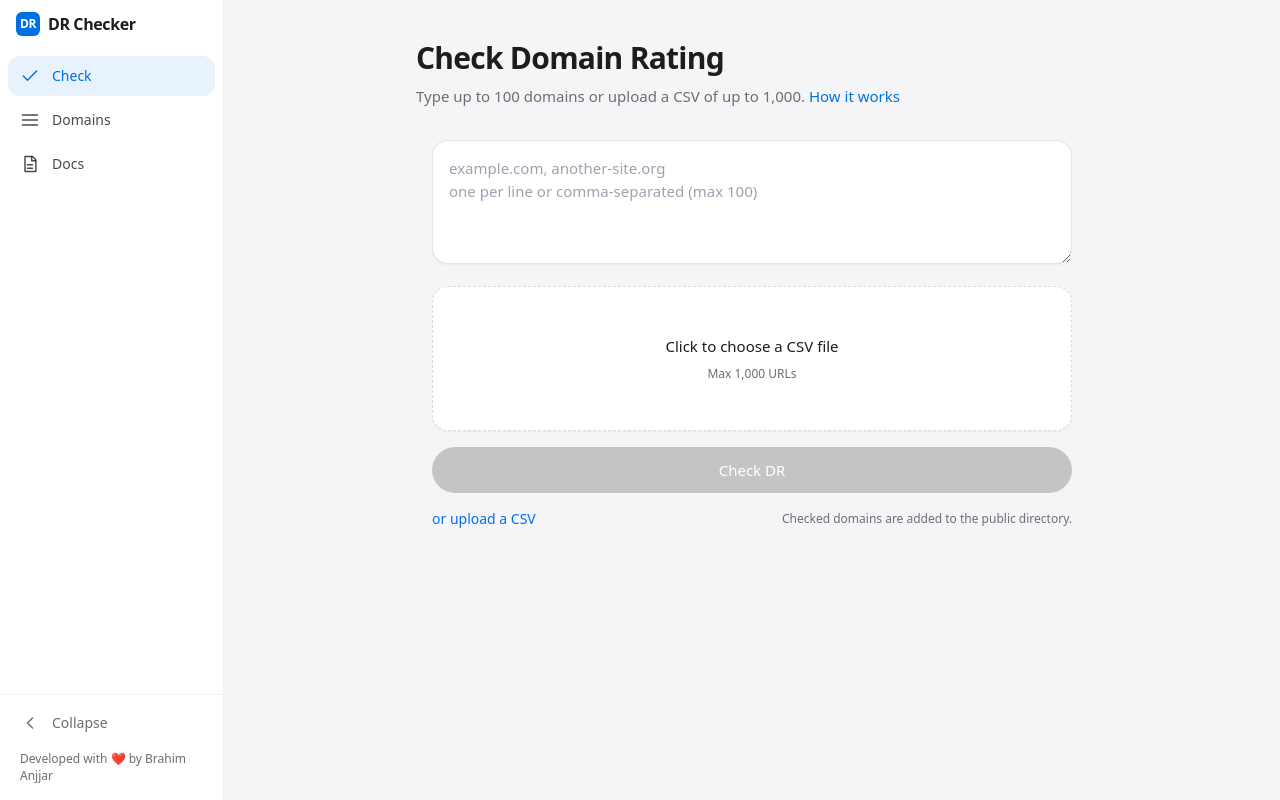
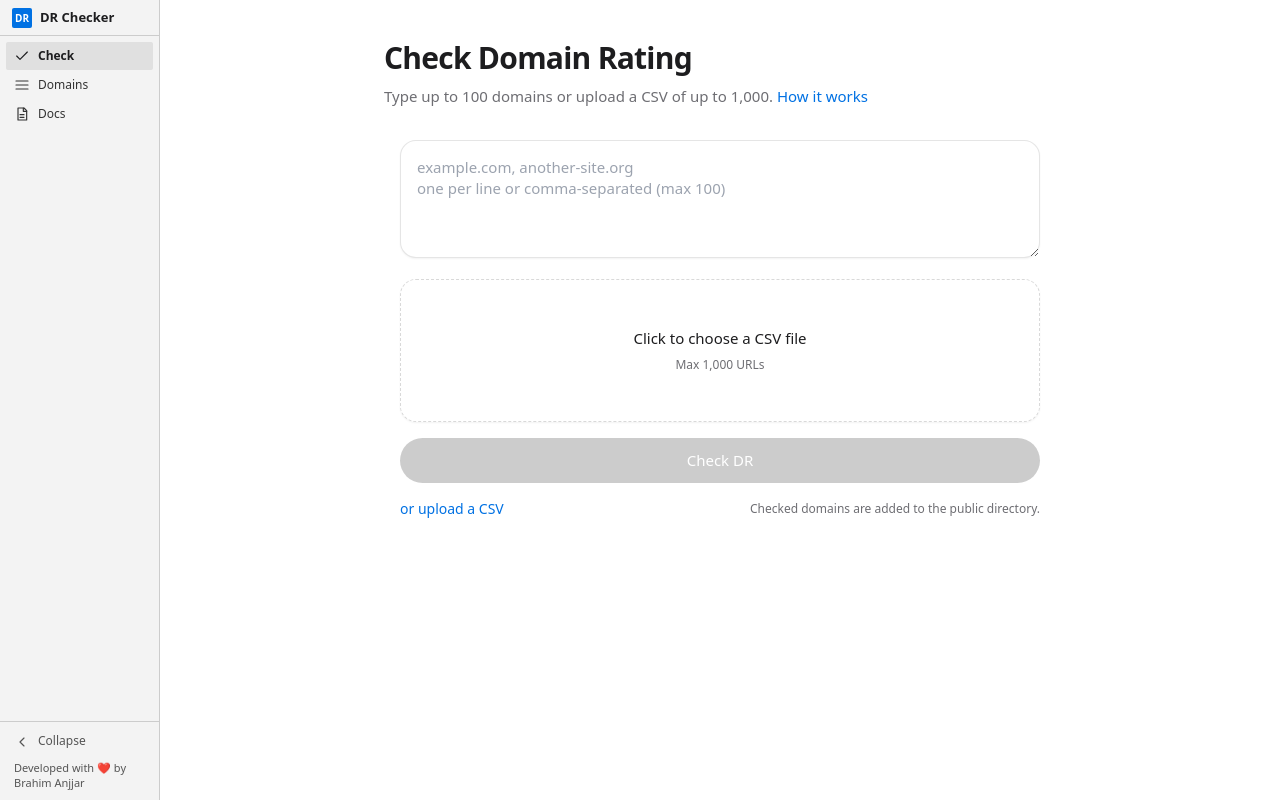
Before and after one commit to braanj/dr-checker, a Nuxt app: page / in a window 1280 px wide. Built offline with nearby package versions, Linux system fonts and the light colour scheme.

Commit message:
style: dense base type, shared table/button/input classes, grey sidebar
Co-Authored-By: Claude Opus 5.5 <noreply@anthropic.com>

```diff
--- a/app.vue
+++ b/app.vue
@@ -1,5 +1,5 @@
 <template>
-  <div class="min-h-screen bg-[#f5f5f7] text-[#1d1d1f] antialiased">
+  <div class="min-h-screen">
     <NuxtLayout>
       <NuxtPage />
     </NuxtLayout>
--- /dev/null
+++ b/assets/css/tailwind.css
@@ -0,0 +1,42 @@
+@tailwind base;
+@tailwind components;
+@tailwind utilities;
+
+@layer base {
+  body {
+    @apply bg-white text-[12px] leading-[1.4] text-[#1d1d1f] antialiased;
+  }
+}
+
+@layer components {
+  .data-table {
+    @apply w-full border-collapse text-left;
+  }
+  .data-table th {
+    @apply border border-[#ccc] bg-[#e9e9e9] px-1.5 py-[3px] text-[11px] font-medium text-[#333];
+  }
+  .data-table td {
+    @apply border border-[#e3e3e3] px-1.5 py-[2px];
+  }
+  .data-table tbody tr:nth-child(even) td {
+    @apply bg-[#f8f8f8];
+  }
+  .data-table tbody tr:hover td {
+    @apply bg-[#eef3fb];
+  }
+
+  .panel-label {
+    @apply text-[10px] font-semibold uppercase tracking-wide text-[#555];
+  }
+
+  .btn-sm {
+    @apply inline-flex items-center justify-center gap-1 whitespace-nowrap rounded-sm border border-[#bbb] bg-white px-2.5 py-[3px] text-[12px] font-medium text-[#1d1d1f] hover:bg-[#f0f0f0] focus-visible:outline-none focus-visible:ring-2 focus-visible:ring-accent disabled:cursor-not-allowed disabled:opacity-50;
+  }
+  .btn-primary {
+    @apply border-accent bg-accent text-white hover:bg-accent-hover;
+  }
+
+  .input-sm {
+    @apply rounded-sm border border-[#bbb] bg-white px-1.5 py-[3px] text-[12px] text-[#1d1d1f] placeholder:text-[#767676] focus-visible:outline-none focus-visible:ring-2 focus-visible:ring-accent;
+  }
+}
--- a/components/AppSidebar.vue
+++ b/components/AppSidebar.vue
@@ -1,14 +1,14 @@
 <template>
   <aside
-    class="flex h-full flex-col border-r border-black/5 bg-white"
-    :class="drawer ? 'w-64' : 'w-56 [html[data-sidebar=collapsed]_&]:w-16'"
+    class="flex h-full flex-col border-r border-[#ccc] bg-[#f3f3f3]"
+    :class="drawer ? 'w-56' : 'w-40 [html[data-sidebar=collapsed]_&]:w-11'"
   >
-    <NuxtLink to="/" aria-current="false" aria-label="DR Checker" class="focus-visible:outline-none focus-visible:ring-2 focus-visible:ring-accent flex h-12 shrink-0 items-center gap-2 px-4 font-semibold tracking-tight">
-      <span class="flex h-6 w-6 shrink-0 items-center justify-center rounded-md bg-accent text-xs text-white">DR</span>
+    <NuxtLink to="/" aria-current="false" aria-label="DR Checker" class="focus-visible:outline-none focus-visible:ring-2 focus-visible:ring-accent flex h-9 shrink-0 items-center gap-2 border-b border-[#ccc] px-3 text-[13px] font-semibold">
+      <span class="flex h-5 w-5 shrink-0 items-center justify-center rounded-sm bg-accent text-[10px] text-white">DR</span>
       <span :class="labelClass">DR Checker</span>
     </NuxtLink>
 
-    <nav aria-label="Main" class="flex-1 space-y-1 px-2 py-2">
+    <nav aria-label="Main" class="flex-1 space-y-px px-1.5 py-1.5">
       <NuxtLink
         v-for="item in items"
         :key="item.to"
@@ -16,33 +16,33 @@
         :title="item.label"
         :aria-label="item.label"
         :aria-current="active === item.section ? 'page' : undefined"
-        class="focus-visible:outline-none focus-visible:ring-2 focus-visible:ring-accent flex h-10 items-center gap-3 rounded-xl px-3 text-sm transition-colors"
-        :class="active === item.section ? 'bg-accent-light font-medium text-accent' : 'text-[#1d1d1f]/80 hover:bg-black/5'"
+        class="focus-visible:outline-none focus-visible:ring-2 focus-visible:ring-accent flex h-7 items-center gap-2 rounded-sm px-2 text-[12px]"
+        :class="active === item.section ? 'bg-[#e0e0e0] font-semibold text-[#1d1d1f]' : 'text-[#333] hover:bg-[#e6e6e6]'"
       >
-        <svg class="h-5 w-5 shrink-0" viewBox="0 0 24 24" fill="none" stroke="currentColor" stroke-width="1.75" stroke-linecap="round" stroke-linejoin="round" aria-hidden="true">
+        <svg class="h-4 w-4 shrink-0" viewBox="0 0 24 24" fill="none" stroke="currentColor" stroke-width="1.75" stroke-linecap="round" stroke-linejoin="round" aria-hidden="true">
           <path v-for="d in item.icon" :key="d" :d="d" />
         </svg>
         <span :class="labelClass">{{ item.label }}</span>
       </NuxtLink>
     </nav>
 
-    <div class="shrink-0 border-t border-black/5 p-2">
+    <div class="shrink-0 border-t border-[#ccc] p-1.5">
       <button
         v-if="!drawer"
         type="button"
-        class="focus-visible:outline-none focus-visible:ring-2 focus-visible:ring-accent flex h-10 w-full items-center gap-3 rounded-xl px-3 text-sm text-[#6e6e73] transition-colors hover:bg-black/5"
+        class="focus-visible:outline-none focus-visible:ring-2 focus-visible:ring-accent flex h-7 w-full items-center gap-2 rounded-sm px-2 text-[12px] text-[#555] hover:bg-[#e6e6e6]"
         :aria-label="collapsed ? 'Expand sidebar' : 'Collapse sidebar'"
         :title="collapsed ? 'Expand sidebar' : 'Collapse sidebar'"
         @click="toggle"
       >
-        <svg class="h-5 w-5 shrink-0 [html[data-sidebar=collapsed]_&]:rotate-180" viewBox="0 0 24 24" fill="none" stroke="currentColor" stroke-width="1.75" stroke-linecap="round" stroke-linejoin="round" aria-hidden="true">
+        <svg class="h-4 w-4 shrink-0 [html[data-sidebar=collapsed]_&]:rotate-180" viewBox="0 0 24 24" fill="none" stroke="currentColor" stroke-width="1.75" stroke-linecap="round" stroke-linejoin="round" aria-hidden="true">
           <path d="m15 6-6 6 6 6" />
         </svg>
         <span :class="labelClass">Collapse</span>
       </button>
       <a
         href="https://github.com/braanj"
-        class="focus-visible:outline-none focus-visible:ring-2 focus-visible:ring-accent block rounded-md px-3 py-2 text-xs leading-snug text-[#6e6e73] transition-colors hover:text-accent"
+        class="focus-visible:outline-none focus-visible:ring-2 focus-visible:ring-accent block rounded-sm px-2 py-1 text-[11px] leading-snug text-[#555] hover:text-[#1d1d1f] hover:underline"
         :class="drawer ? '' : '[html[data-sidebar=collapsed]_&]:hidden'"
       >
         Developed with ❤️ by Brahim Anjjar
--- a/layouts/default.vue
+++ b/layouts/default.vue
@@ -1,7 +1,7 @@
 <template>
   <div class="md:flex">
     <a href="#main"
-      class="sr-only focus:not-sr-only focus:fixed focus:left-4 focus:top-4 focus:z-50 focus:rounded-full focus:bg-white focus:px-4 focus:py-2 focus:text-sm focus:font-medium focus:text-accent focus:shadow-sm focus:outline-none focus:ring-2 focus:ring-accent">
+      class="sr-only focus:not-sr-only focus:fixed focus:left-4 focus:top-4 focus:z-50 focus:rounded-sm focus:bg-white focus:px-3 focus:py-1 focus:text-xs focus:font-medium focus:text-accent focus:shadow-sm focus:outline-none focus:ring-2 focus:ring-accent">
       Skip to content
     </a>
     <!-- md+: persistent sidebar -->
@@ -11,18 +11,18 @@
 
     <div class="min-w-0 flex-1">
       <!-- < md: slim top bar -->
-      <header class="sticky top-0 z-30 flex h-12 items-center justify-between border-b border-black/5 bg-white/70 px-4 backdrop-blur-xl md:hidden">
-        <NuxtLink to="/" aria-current="false" class="rounded-md focus-visible:outline-none focus-visible:ring-2 focus-visible:ring-accent font-semibold tracking-tight">DR Checker</NuxtLink>
+      <header class="sticky top-0 z-30 flex h-9 items-center justify-between border-b border-[#ccc] bg-[#f3f3f3] px-3 md:hidden">
+        <NuxtLink to="/" aria-current="false" class="rounded-sm text-[13px] font-semibold focus-visible:outline-none focus-visible:ring-2 focus-visible:ring-accent">DR Checker</NuxtLink>
         <button
           ref="menuButton"
           type="button"
-          class="flex h-9 w-9 items-center justify-center rounded-lg hover:bg-black/5 focus-visible:outline-none focus-visible:ring-2 focus-visible:ring-accent"
+          class="flex h-7 w-7 items-center justify-center rounded-sm hover:bg-[#e0e0e0] focus-visible:outline-none focus-visible:ring-2 focus-visible:ring-accent"
           aria-label="Open menu"
           aria-controls="mobile-drawer"
           :aria-expanded="open"
           @click="open = true"
         >
-          <svg class="h-5 w-5" viewBox="0 0 24 24" fill="none" stroke="currentColor" stroke-width="1.75" stroke-linecap="round" aria-hidden="true">
+          <svg class="h-4 w-4" viewBox="0 0 24 24" fill="none" stroke="currentColor" stroke-width="1.75" stroke-linecap="round" aria-hidden="true">
             <path d="M4 7h16M4 12h16M4 17h16" />
           </svg>
         </button>
```
